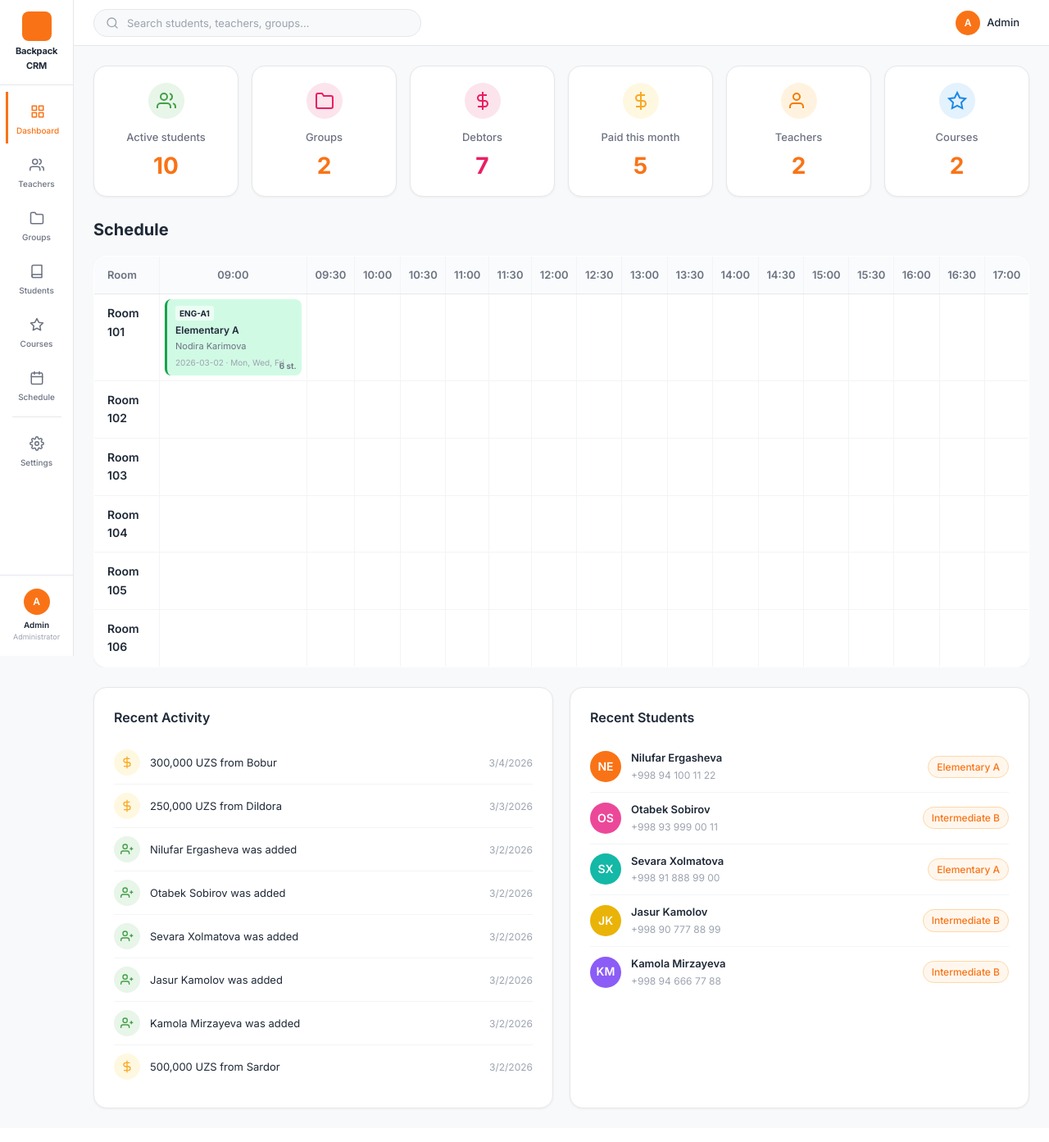
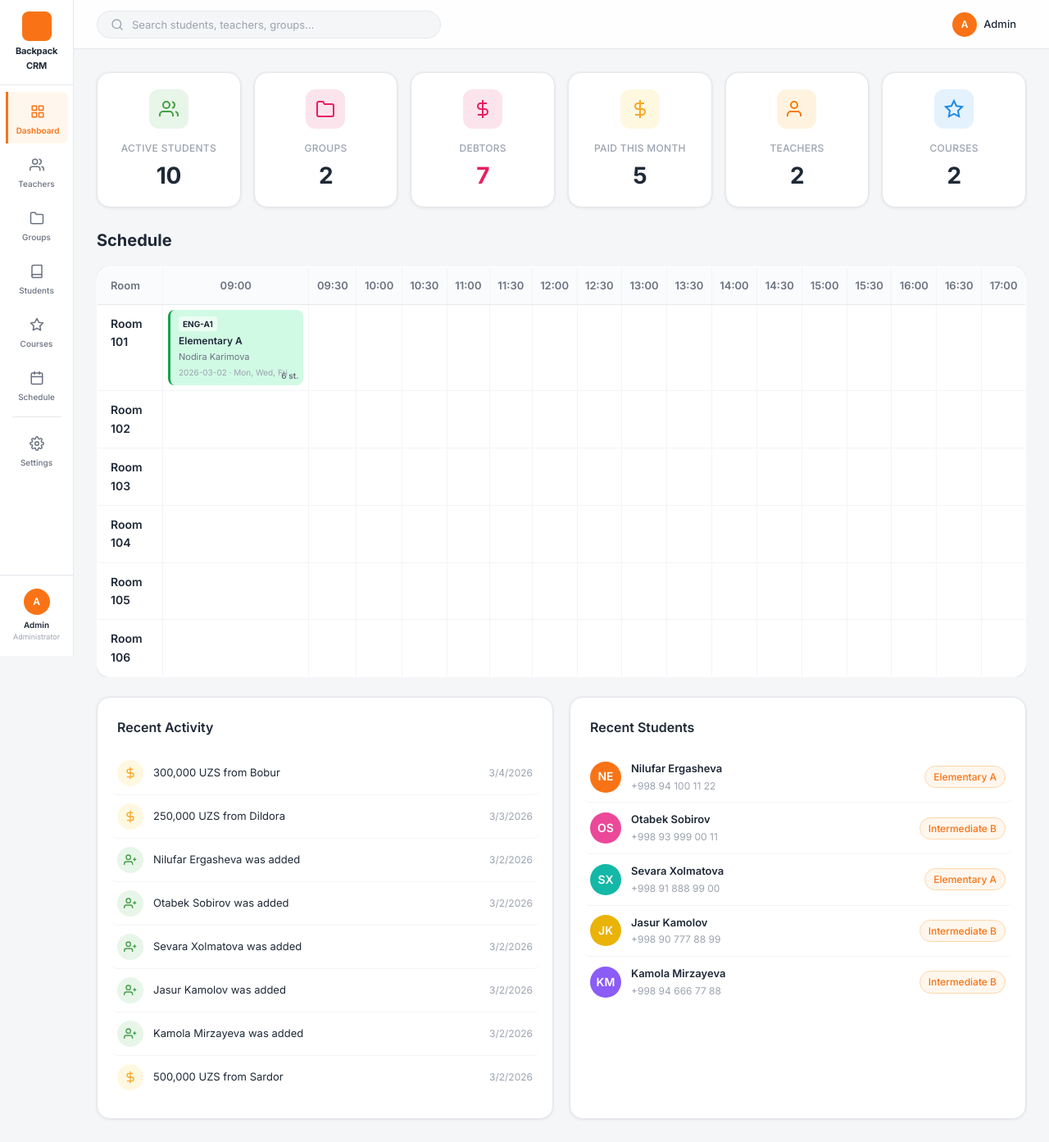
Before and after one commit to SamirForeverUIX/CRM, a Node server app: page / in a window 1280 px wide. Shown: the whole page at 82% size. Before the commit the page ends 1353 px from the top, so only its background shows below. Run offline with Node 20, Linux system fonts and the light colour scheme.

Commit message:
Enhance visual design with smooth interactions and responsive polish
- Improved transitions with cubic-bezier curves for natural feel
- Added glassmorphic header with backdrop blur effect
- Enhanced sidebar with active state backgrounds and micro-animations
- Upgraded cards with hover lift effects and smooth shadow transitions
- Added press/active states on buttons and interactive elements
- Refined typography with letter-spacing and font-weight improvements
- Better responsive breakpoints with mobile-optimized spacing
- Enhanced modals with spring-like animation curves
- Improved form focus states with subtle background tinting
- Added scale effects on schedule blocks and stat card icons

https://claude.ai/code/session_01EzuS6j9AARDFAQSsFHefPQ

```diff
--- a/public/css/style.css
+++ b/public/css/style.css
@@ -20,7 +20,7 @@
   --info: #2563eb;
   --info-bg: #eff6ff;
 
-  --bg-body: #f8f9fa;
+  --bg-body: #f5f6f8;
   --surface: #ffffff;
   --surface-hover: #fafafa;
   --border: #e5e7eb;
@@ -31,7 +31,7 @@
   --text-muted: #9ca3af;
 
   --sidebar-width: 90px;
-  --header-height: 56px;
+  --header-height: 60px;
   --radius-sm: 8px;
   --radius-md: 12px;
   --radius-lg: 16px;
@@ -39,12 +39,14 @@
   --radius-full: 9999px;
 
   --shadow-sm: 0 1px 2px rgba(0,0,0,0.04);
-  --shadow-md: 0 2px 8px rgba(0,0,0,0.06);
-  --shadow-lg: 0 4px 16px rgba(0,0,0,0.08);
-  --shadow-card: 0 1px 3px rgba(0,0,0,0.05);
+  --shadow-md: 0 4px 12px rgba(0,0,0,0.07);
+  --shadow-lg: 0 8px 24px rgba(0,0,0,0.1);
+  --shadow-card: 0 1px 4px rgba(0,0,0,0.06), 0 0 0 1px rgba(0,0,0,0.02);
+  --shadow-card-hover: 0 8px 24px rgba(0,0,0,0.1), 0 0 0 1px rgba(0,0,0,0.04);
 
-  --transition-fast: 0.15s ease;
-  --transition-base: 0.2s ease;
+  --transition-fast: 0.18s cubic-bezier(0.4, 0, 0.2, 1);
+  --transition-base: 0.25s cubic-bezier(0.4, 0, 0.2, 1);
+  --transition-smooth: 0.35s cubic-bezier(0.4, 0, 0.2, 1);
 }
 
 /* === Reset === */
@@ -57,9 +59,12 @@ body {
   min-height: 100vh;
   line-height: 1.6;
   -webkit-font-smoothing: antialiased;
+  -moz-osx-font-smoothing: grayscale;
+  text-rendering: optimizeLegibility;
 }
 a { text-decoration:none; color:inherit; transition: color var(--transition-fast); }
 ::selection { background: var(--primary); color: #fff; }
+:focus-visible { outline: 2px solid var(--primary); outline-offset: 2px; border-radius: 4px; }
 
 ::-webkit-scrollbar { width:6px; height:6px; }
 ::-webkit-scrollbar-track { background:transparent; }
@@ -84,7 +89,9 @@ a { text-decoration:none; color:inherit; transition: color var(--transition-fast
   border-right: 1px solid var(--border);
   overflow-y: auto;
   overflow-x: hidden;
+  scrollbar-width: none;
 }
+.sidebar::-webkit-scrollbar { display: none; }
 
 .sidebar-brand {
   padding: 14px 8px;
@@ -128,23 +135,27 @@ a { text-decoration:none; color:inherit; transition: color var(--transition-fast
   font-size: 10px;
   font-weight: 500;
   color: var(--text-secondary);
-  transition: all var(--transition-fast);
+  transition: all var(--transition-base);
   width: 76px;
   text-align: center;
   line-height: 1.2;
+  position: relative;
 }
 .nav-link:hover {
   background: var(--primary-bg);
   color: var(--primary);
+  transform: translateY(-1px);
 }
 .nav-link:hover .nav-icon svg { stroke: var(--primary); }
 .nav-link.active {
   color: var(--primary);
-  background: transparent;
+  background: var(--primary-bg);
   border-left: 3px solid var(--primary);
-  border-radius: 0;
+  border-radius: 0 var(--radius-sm) var(--radius-sm) 0;
+  font-weight: 600;
 }
 .nav-link.active .nav-icon svg { stroke: var(--primary); }
+.nav-link:active { transform: scale(0.96); }
 
 .nav-icon {
   display: flex;
@@ -202,8 +213,10 @@ a { text-decoration:none; color:inherit; transition: color var(--transition-fast
   display: flex;
   align-items: center;
   justify-content: space-between;
-  padding: 0 24px;
-  background: #ffffff;
+  padding: 0 28px;
+  background: rgba(255,255,255,0.85);
+  backdrop-filter: blur(12px);
+  -webkit-backdrop-filter: blur(12px);
   border-bottom: 1px solid var(--border);
   position: sticky;
   top: 0;
@@ -223,13 +236,14 @@ a { text-decoration:none; color:inherit; transition: color var(--transition-fast
   background:var(--bg-body);
   border:1px solid var(--border);
   border-radius:var(--radius-full);
-  padding:0 14px;
-  max-width:400px; flex:1;
-  transition: border-color var(--transition-fast), box-shadow var(--transition-fast);
+  padding:0 16px;
+  max-width:420px; flex:1;
+  transition: all var(--transition-base);
 }
 .search-form:focus-within {
   border-color:var(--primary);
-  box-shadow: 0 0 0 3px rgba(249,115,22,0.1);
+  box-shadow: 0 0 0 3px rgba(249,115,22,0.12);
+  background: #fff;
 }
 .search-form button {
   background:none; border:none; cursor:pointer;
@@ -264,7 +278,7 @@ a { text-decoration:none; color:inherit; transition: color var(--transition-fast
 /* ===================================================================
    CONTENT AREA
    =================================================================== */
-.content-area { padding:24px; flex:1; }
+.content-area { padding:28px; flex:1; }
 
 .page-header {
   display:flex; align-items:center; justify-content:space-between;
@@ -479,15 +505,22 @@ a { text-decoration:none; color:inherit; transition: color var(--transition-fast
   gap:16px; margin-bottom:24px;
 }
 .stat-card { padding:20px; display:flex; flex-direction:column; gap:8px; text-align:center; }
-.stat-card-link { transition: box-shadow var(--transition-fast), transform var(--transition-fast); }
-.stat-card-link:hover { box-shadow:var(--shadow-lg); transform:translateY(-2px); }
+.stat-card-link { transition: all var(--transition-base); }
+.stat-card-link:hover {
+  box-shadow:var(--shadow-card-hover);
+  transform:translateY(-3px);
+  border-color: transparent;
+}
+.stat-card-link:active { transform: translateY(-1px) scale(0.99); }
 
 .stat-icon {
-  width:44px; height:44px;
-  border-radius:var(--radius-full);
+  width:48px; height:48px;
+  border-radius:var(--radius-md);
   display:flex; align-items:center; justify-content:center;
-  margin:0 auto 4px;
+  margin:0 auto 6px;
+  transition: transform var(--transition-base);
 }
+.stat-card-link:hover .stat-icon { transform: scale(1.08); }
 .stat-icon.teachers { background:#fff3e0; color:#f57c00; }
 .stat-icon.teachers svg { stroke:#f57c00; }
 .stat-icon.groups { background:#fce4ec; color:#e91e63; }
@@ -499,8 +532,8 @@ a { text-decoration:none; color:inherit; transition: color var(--transition-fast
 .stat-icon.income { background:#fff8e1; color:#f9a825; }
 .stat-icon.income svg { stroke:#f9a825; }
 
-.stat-number { font-size:28px; font-weight:700; color:var(--primary); line-height:1.2; }
-.stat-label { font-size:13px; color:var(--text-secondary); font-weight:500; }
+.stat-number { font-size:28px; font-weight:800; color:var(--text-primary); line-height:1.2; letter-spacing: -0.5px; }
+.stat-label { font-size:12px; color:var(--text-muted); font-weight:500; text-transform: uppercase; letter-spacing: 0.3px; }
 
 .quick-actions { margin-bottom:24px; }
 .quick-actions h2 { font-size:16px; font-weight:600; margin-bottom:12px; }
@@ -532,11 +565,14 @@ a { text-decoration:none; color:inherit; transition: color var(--transition-fast
 .activity-list { display:flex; flex-direction:column; }
 .activity-item {
   display:flex; align-items:center; gap:12px;
-  padding:10px 0;
+  padding:10px 8px;
   border-bottom:1px solid var(--border-light);
-  transition: background var(--transition-fast);
+  transition: all var(--transition-base);
+  border-radius: var(--radius-sm);
+  margin: 0 -8px;
 }
 .activity-item:last-child { border-bottom:none; }
+.activity-item:hover { background: var(--bg-body); }
 .activity-icon {
   width:32px; height:32px;
   border-radius:var(--radius-full);
```
Also changed, not shown: other parts of public/css/style.css (+100 -48 lines).
